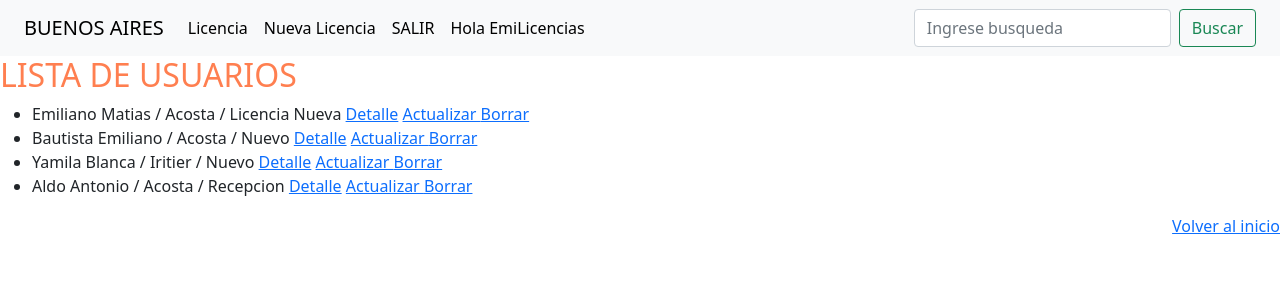
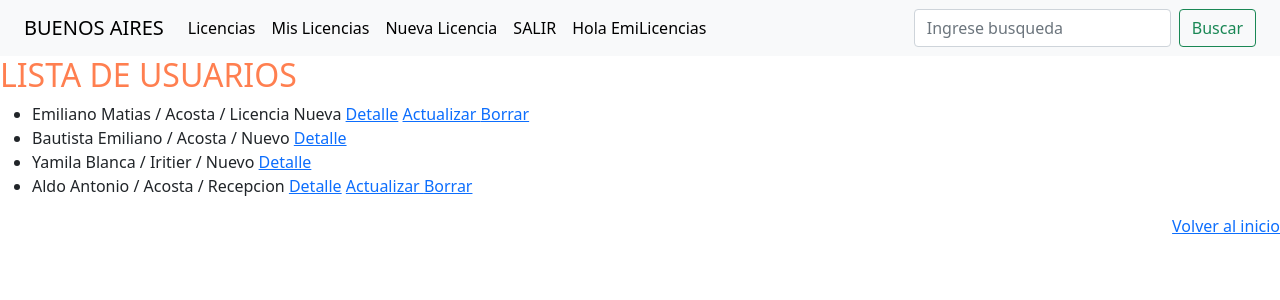
Before and after one commit to emilianoMatiasAcosta1/Licencias_de_conducir, a Django app: page /licencia/lista in a window 1280 px wide. Shown: the top 300 px of the page. Run offline with Django 4.2, Linux system fonts and the light colour scheme; a user stored in the database is signed in; data comes from the database, SQL or seed files in the repository; both versions use the stored data as it was after the commit.

Commit message:
Con autencicacion y verificacion

```diff
--- a/Licencia/models.py
+++ b/Licencia/models.py
@@ -1,4 +1,5 @@
 from django.db import models
+from django.contrib.auth.models import User
 
 MOTIVO_NUEVO = 'Nuevo'
 MOTIVO_RENOVACION = 'Renovacion'
@@ -16,6 +17,7 @@ class Licencias(models.Model):
     documento =  models.CharField(max_length=100)
     motivo =  models.CharField(max_length=100, choices=MOTIVO, default= MOTIVO_NUEVO)
     foto = models.ImageField(null=True, blank=True , upload_to='mi_licencia')
+    id_usuario = models.ForeignKey(to=User, on_delete=models.CASCADE, related_name='id_usuario')
 
 
 
--- a/Licencia/templates/Licencia/Licencias_list.html
+++ b/Licencia/templates/Licencia/Licencias_list.html
@@ -8,7 +8,7 @@
 
     <li> {{n.nombre}} / {{n.apellido}} / {{n.motivo}}
             <a href="{% url 'licencia-detalle' n.id %}">Detalle</a>
-        {% if user.is_authenticated %}
+        {% if user.is_authenticated and user.id == n.id_usuario.id %}
             <a href="{% url 'licencia-actualizar' n.id %}">Actualizar </a>
             <a href="{% url 'licencia-borrar' n.id %}">Borrar</a>
         {% endif %}
--- a/Licencia/templates/Licencia/indice.html
+++ b/Licencia/templates/Licencia/indice.html
@@ -20,7 +20,10 @@
                 <ul class="navbar-nav me-auto mb-2 mb-lg-0">
                     {% if user.is_authenticated %}
                         <li class="nav-item">
-                            <a class="nav-link active" aria-current="page" href="{% url 'licencia-lista' %}">Licencia</a>
+                            <a class="nav-link active" aria-current="page" href="{% url 'licencia-lista' %}">Licencias</a>
+                        </li>
+                        <li class="nav-item">
+                            <a class="nav-link active" aria-current="page" href="{% url 'licencia-mine' %}">Mis Licencias</a>
                         </li>
                         <li class="nav-item">
                             <a class="nav-link active" href='{% url 'licencia-crear' %}'>Nueva Licencia</a>
@@ -37,6 +40,9 @@
                         </li>
                         <li class="nav-item">
                             <a class="nav-link active" href='{% url 'signup' %}'>CREAR USUARIO</a>
+                        </li>
+                        <li class="nav-item">
+                            <a class="nav-link active" aria-current="page" href="{% url 'licencia-lista' %}">Licencias</a>
                         </li>
                     {% endif %}
                 </ul>
--- a/Licencia/views.py
+++ b/Licencia/views.py
@@ -7,7 +7,7 @@ from django.views.generic import ListView, DetailView, CreateView, DeleteView, U
 from django.contrib.auth.views import LoginView
 from django.contrib.auth.views import LogoutView
 from django.contrib.auth.forms import UserCreationForm
-from django.contrib.auth.mixins import LoginRequiredMixin
+from django.contrib.auth.mixins import LoginRequiredMixin, UserPassesTestMixin
 
 
 def indice(request):
@@ -19,18 +19,32 @@ class LicenciasList(ListView):
     context_object_name = 'usuario'
 
 
+class LicenciasMineList(LoginRequiredMixin, LicenciasList):
+
+    def get_queryset(self):
+        return Licencias.objects.filter(id_usuario=self.request.user.id).all()
+
+
 class LicenciasDetail(LoginRequiredMixin, DetailView):
     model = Licencias
     context_object_name = 'usuario'
 
 
-class LicenciasUpdate(LoginRequiredMixin, UpdateView):
+class PermisoSoloDueño(UserPassesTestMixin):
+
+    def test_func(self):                                                                        # Esto es una funcion que tiene que devolver un verdadero o un falso
+        user_id = self.request.user.id
+        post_id = self.kwargs.get('pk')
+        return Licencias.objects.filter(id_usuario=user_id, id=post_id).exists()
+
+
+class LicenciasUpdate(LoginRequiredMixin,PermisoSoloDueño ,UpdateView):
     model = Licencias
     success_url = reverse_lazy('licencia-lista')
-    fields = ['motivo']
+    fields = ['motivo','id_usuario']
 
 
-class LicenciasDelete(LoginRequiredMixin, DeleteView):
+class LicenciasDelete(LoginRequiredMixin, PermisoSoloDueño, DeleteView):
     model = Licencias
     context_object_name = 'usuario'
     success_url = reverse_lazy('licencia-lista')
@@ -54,7 +68,6 @@ class LicenciasSearch(LoginRequiredMixin, ListView):
 
 class Login(LoginView):
     next_page = reverse_lazy('indice')
-
 
 
 class SignUp(CreateView):
--- a/Registro_Automotor/urls.py
+++ b/Registro_Automotor/urls.py
@@ -16,7 +16,7 @@ Including another URLconf
 from django.contrib import admin
 from django.urls import path
 from Licencia.views import ( indice, LicenciasList, LicenciasDetail, LicenciasUpdate,
-LicenciasDelete, LicenciasCreate, LicenciasSearch, Login, SignUp, Logout
+LicenciasDelete, LicenciasCreate, LicenciasSearch, Login, SignUp, Logout, LicenciasMineList
 )
 
 urlpatterns = [
@@ -30,5 +30,6 @@ urlpatterns = [
     path('licencia/buscar', LicenciasSearch.as_view(), name='licencia-buscar'),
     path('login/', Login.as_view(), name='login'),
     path('signup/', SignUp.as_view(), name='signup'),
-    path('logout/', Logout.as_view(), name='logout')
+    path('logout/', Logout.as_view(), name='logout'),
+    path('licencia/lista/mine', LicenciasMineList.as_view(), name='licencia-mine')
 ]
```
Also changed, not shown: Licencia/migrations/0005_licencias_id_usuario.py (added), db.sqlite3.
